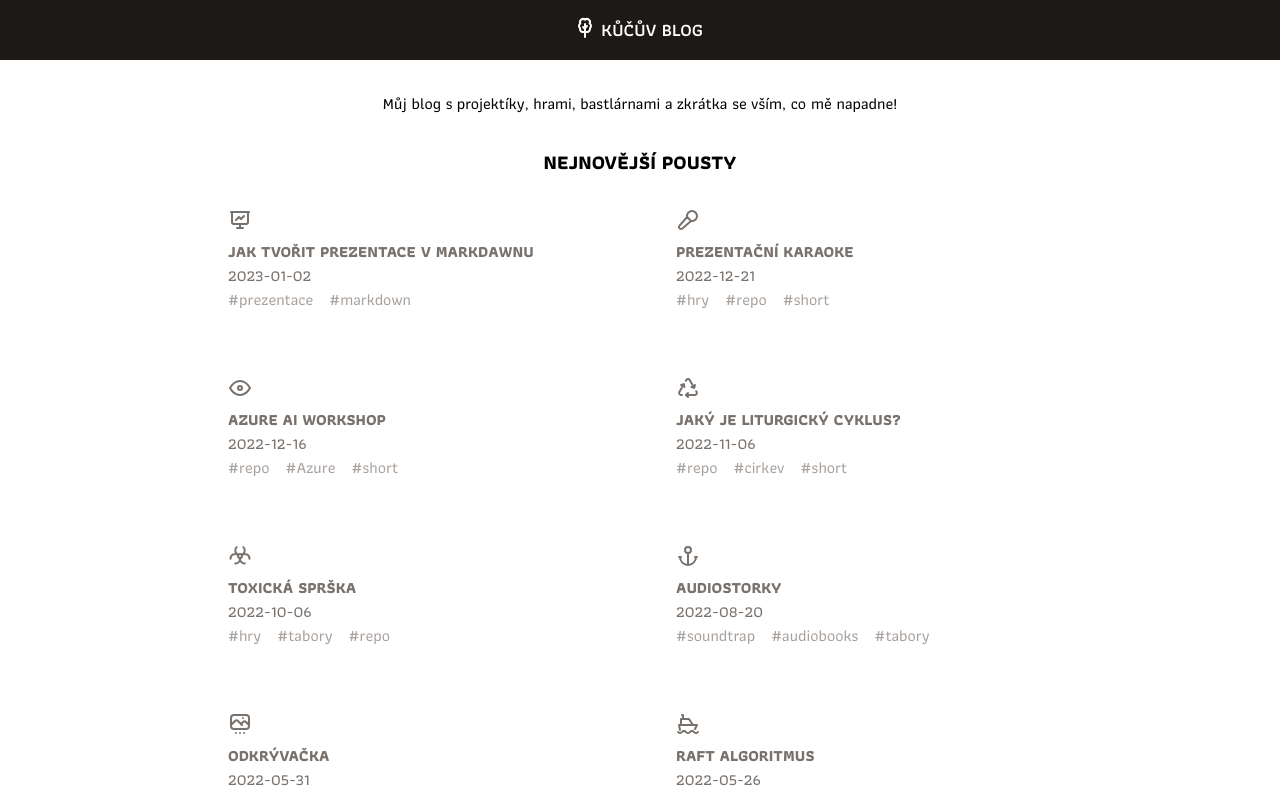
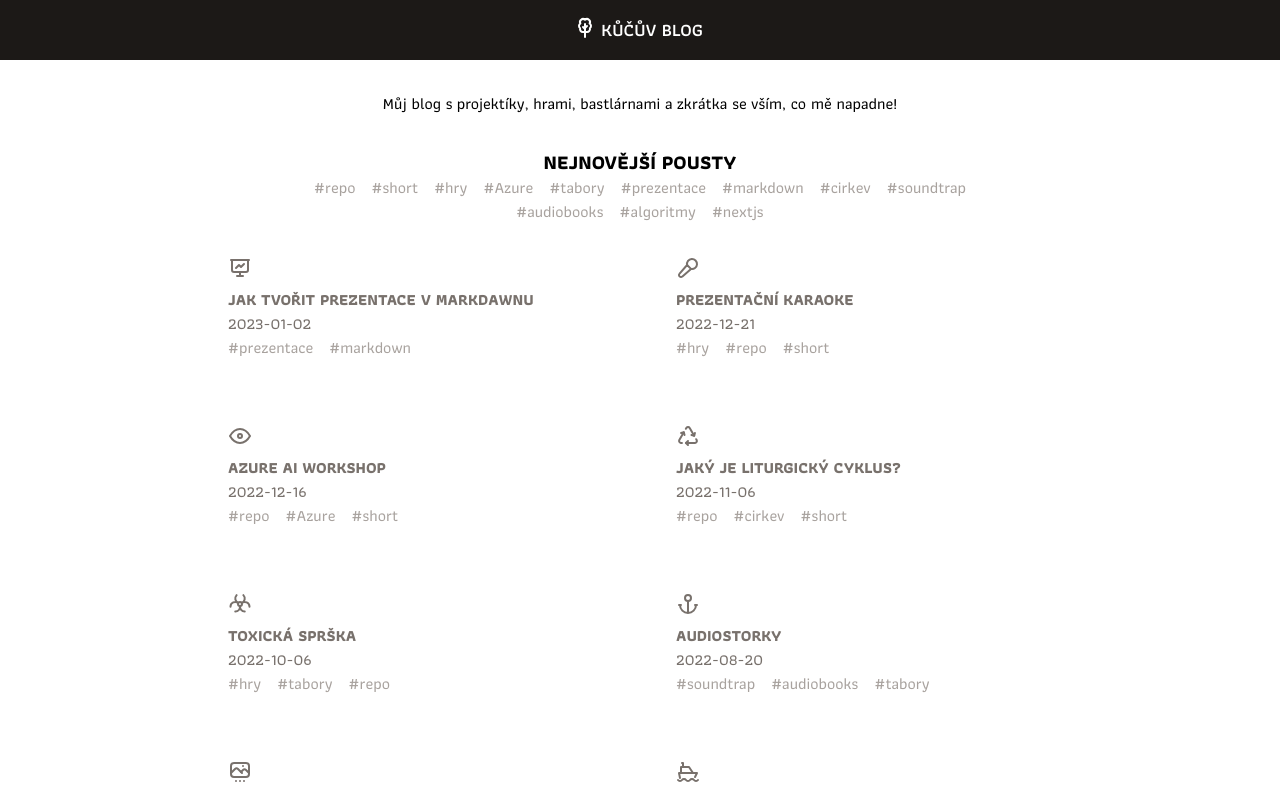
Before and after one commit to petrkucerak/blog, a Next.js app: page / in a window 1280 px wide. Shown: the top 793 px of the page. Built offline with nearby package versions, Linux system fonts and the light colour scheme; what tailwind-highlightjs would draw is missing.

Commit message:
Add non active tags cloud

```diff
--- a/components/introduction.js
+++ b/components/introduction.js
@@ -1,10 +1,10 @@
 export default function Introduction() {
   return (
-    <div className="w-full flex flex-col justify-center">
+    <section className="w-full flex flex-col justify-center">
       <p className="text-center mx-8 md:mx-0">
         Můj blog s&nbsp;projektíky, hrami, bastlárnami a&nbsp;zkrátka
         se&nbsp;vším, co mě napadne!
       </p>
-    </div>
+    </section>
   );
 }
--- /dev/null
+++ b/components/tags-cloud.js
@@ -0,0 +1,51 @@
+function isIncluded(array, title) {
+  for (let i = 0; i < array.length; i += 1) {
+    if (array[i].name === title) {
+      return true;
+    }
+  }
+  return false;
+}
+
+function increaseTag(array, title) {
+  array.map((tag) => {
+    if (tag.name == title) {
+      tag.count += 1;
+      return;
+    }
+  });
+}
+
+export default function TagsCloud({ posts }) {
+  let tags = new Array();
+  // get array with tags
+  posts.map(({ slug, frontmatter }) => {
+    frontmatter.tags.map((tag) => {
+      if (!isIncluded(tags, tag)) {
+        tags.push({ name: tag, count: 1 });
+      } else {
+        increaseTag(tags, tag);
+      }
+    });
+  });
+  // sort the array
+  tags.sort((a, b) => {
+    if (a.count > b.count) return -1;
+    if (a.count < b.count) return 1;
+    else return 0;
+  });
+
+  return (
+    <div className="flex flex-row justify-center w-full">
+      <div className="flex flex-wrap mx-9 md:max-w-2xl justify-center">
+        {tags.map((tag) => {
+          return (
+            <span key={tag.name} className="mx-2 text-stone-400 cursor-pointer">
+              #{tag.name}
+            </span>
+          );
+        })}
+      </div>
+    </div>
+  );
+}
--- a/pages/index.js
+++ b/pages/index.js
@@ -4,6 +4,7 @@ import Link from "next/link";
 import Icon from "../components/icon";
 import Introduction from "../components/introduction";
 import Tags from "../components/tags";
+import TagsCloud from "../components/tags-cloud";
 
 export async function getStaticProps() {
   const files = fs.readdirSync("posts");
@@ -34,9 +35,11 @@ export default function Home({ posts }) {
   return (
     <>
       <Introduction />
+      <section>
         <h2 className="text-xl font-bold text-center mt-8 uppercase">
           Nejnovější pousty
         </h2>
+        <TagsCloud posts={posts} />
         <div className="grid grid-cols-1 md:grid-cols-3 lg:grid-cols-2 p-4 pt-0 md:p-0 max-w-4xl w-[90vw] m-0 mx-auto">
           {posts.map(({ slug, frontmatter }) => (
             <article
@@ -58,6 +61,7 @@ export default function Home({ posts }) {
             </article>
           ))}
         </div>
+      </section>
     </>
   );
 }
```
Lines whose indentation alone changed are shown as unchanged.
